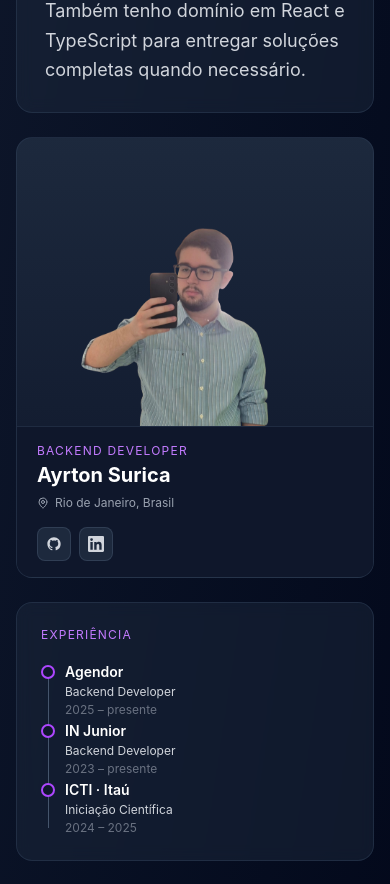
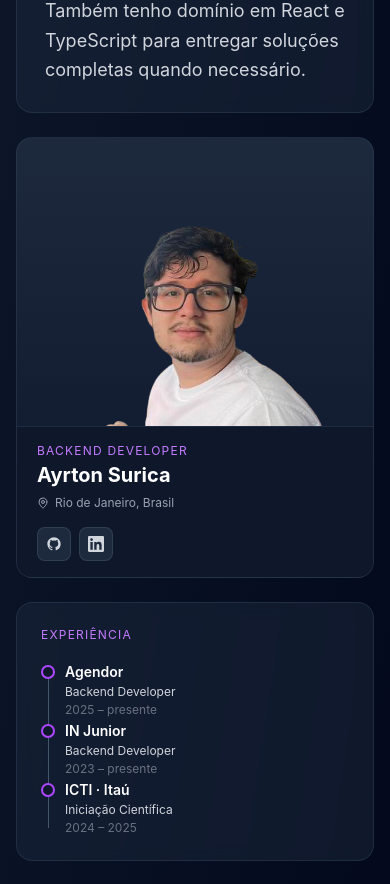
Before and after one commit to AyrtonSur/Curriculo, a React (Vite) app: page / in a window 390 px wide. Shown: the part 1360-2244 px from the top of the page. Built offline with nearby package versions, Linux system fonts and the light colour scheme.

Commit message:
feat: add mobile version of profile image in About component

```diff
--- a/src/app/components/About.tsx
+++ b/src/app/components/About.tsx
@@ -4,6 +4,7 @@ import { Code2, Server, Database, Monitor, MapPin, ExternalLink, GraduationCap }
 import { useApp } from "../ctx";
 import { IconGitHub, IconLinkedIn } from "./icons/BrandIcons";
 import photoUrl from "../../assets/Ayrton.png";
+import photoMobileUrl from "../../assets/Ayrton-Mobile.png";
 
 const socialLinks = [
   { Icon: IconGitHub, href: "https://github.com/AyrtonSur", label: "GitHub" },
@@ -160,7 +161,7 @@ export function About() {
             }`}>
               <div className="relative h-72 sm:h-80 md:h-96">
                 <img
-                  src={photoUrl}
+                  src={photoMobileUrl}
                   alt="Ayrton Surica"
                   className="w-full h-full object-contain object-bottom"
                 />
```
Also changed, not shown: src/assets/Ayrton-Mobile.png (added).
